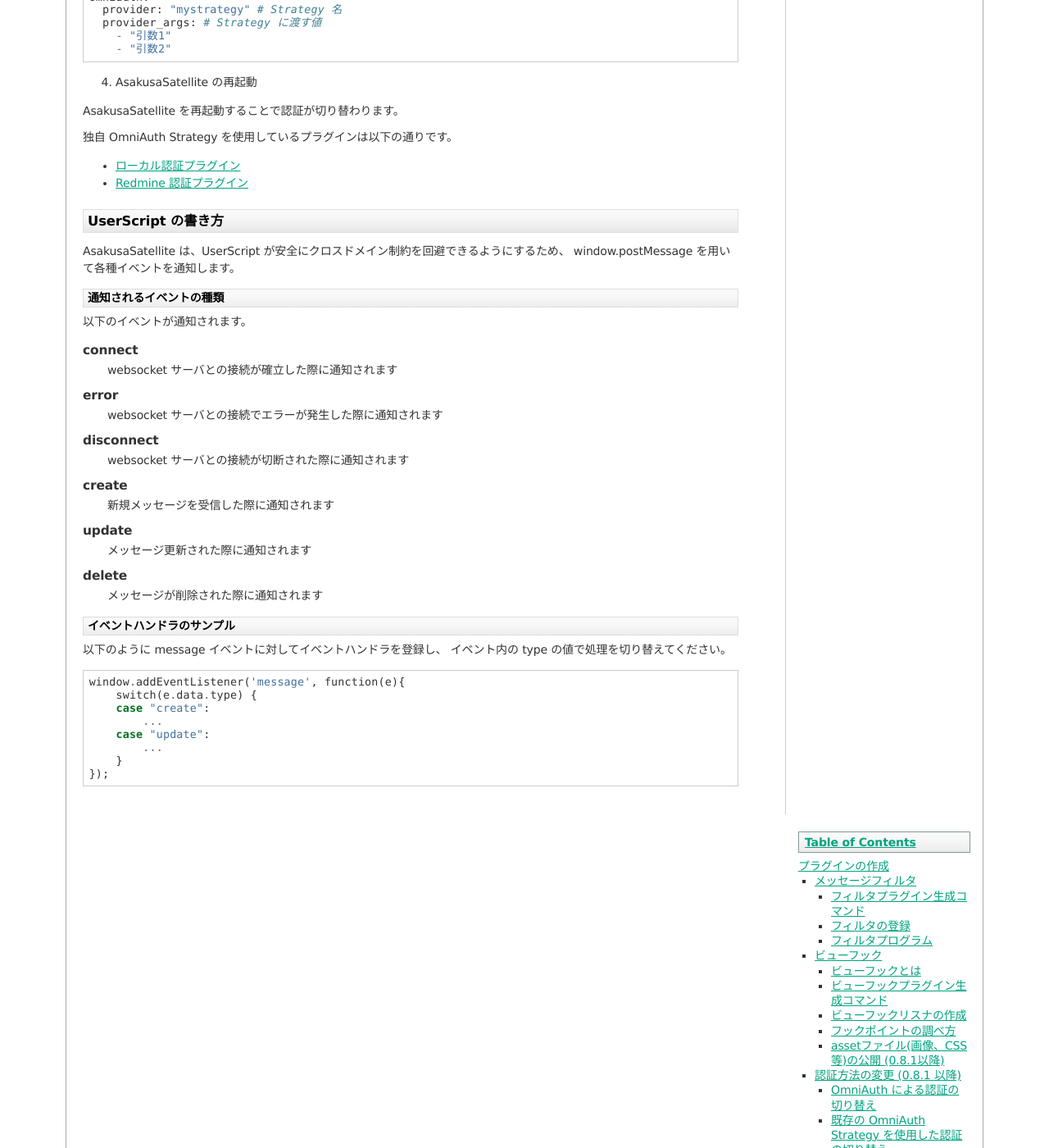
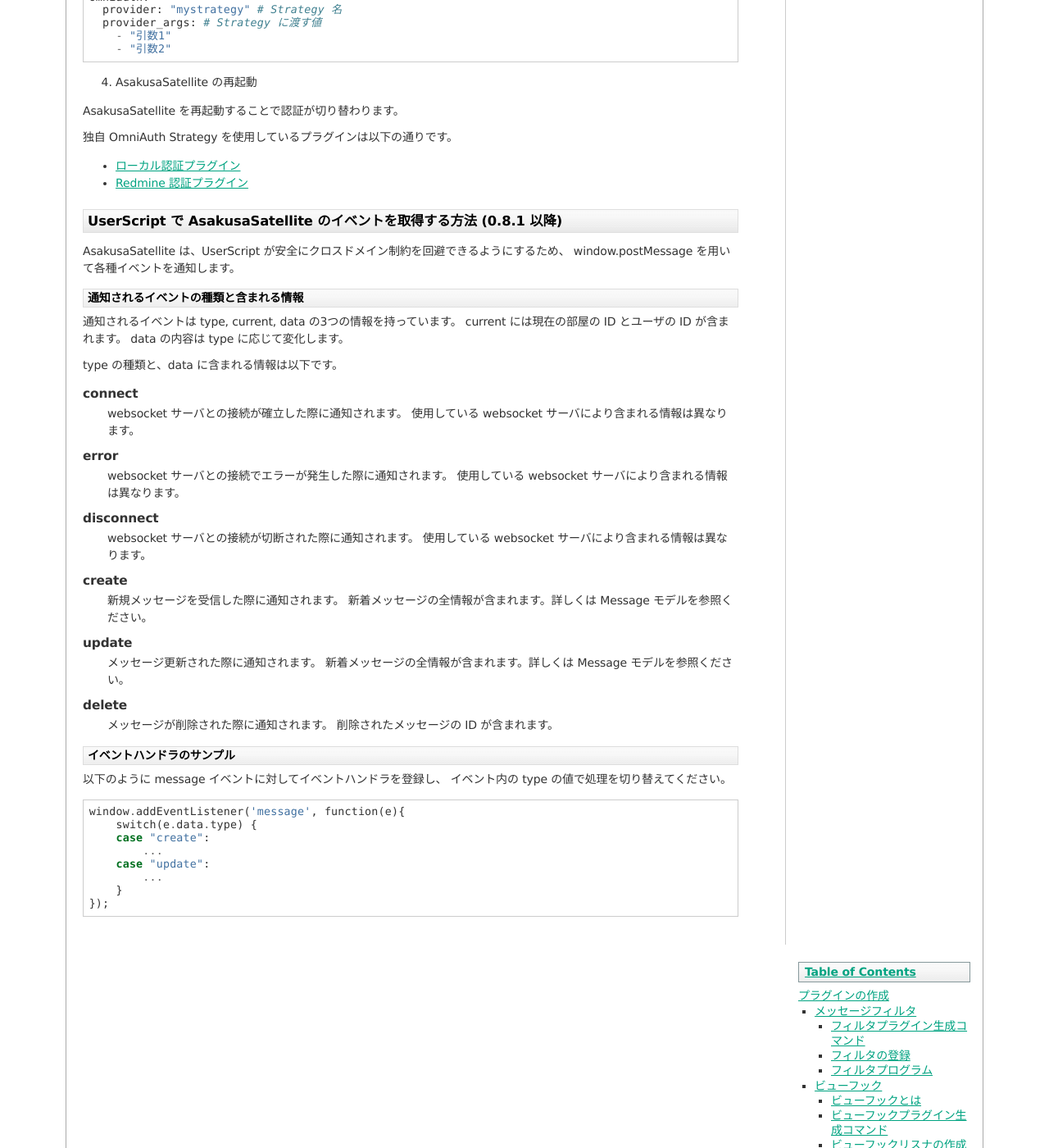
Before and after one commit to codefirst/asakusa-satellite-manual, a Sphinx documentation site: the page built from source/writing-plugins.rst, in a window 1280 px wide and 1400 px high, scrolled down 4642 px. Shown: the whole window at 82% size. Built offline with Sphinx 7.4.7, drawn with Linux system fonts in a browser that asks for light colours; some of the changed text lies outside the part shown.

Commit message:
add data description of postMessaged event

```diff
--- a/source/writing-plugins.rst
+++ b/source/writing-plugins.rst
@@ -322,36 +322,46 @@
 * `ローカル認証プラグイン <https://github.com/codefirst/AsakusaSatellite/tree/master/plugins/as_localauth_plugin>`_
 * `Redmine 認証プラグイン <https://github.com/codefirst/AsakusaSatellite/tree/master/plugins/as_redmineauth_plugin>`_
 
-UserScript の書き方
---------------------------------------
+UserScript で AsakusaSatellite のイベントを取得する方法 (0.8.1 以降)
+----------------------------------------------------------------------------
 
 AsakusaSatellite は、UserScript が安全にクロスドメイン制約を回避できるようにするため、
 window.postMessage を用いて各種イベントを通知します。
 
-通知されるイベントの種類
+通知されるイベントの種類と含まれる情報
 ^^^^^^^^^^^^^^^^^^^^^^^^^^^^^^^^^^^^^^
 
-以下のイベントが通知されます。
+通知されるイベントは type, current, data の3つの情報を持っています。
+current には現在の部屋の ID とユーザの ID が含まれます。
+data の内容は type に応じて変化します。
+
+type の種類と、data に含まれる情報は以下です。
 
 .. glossary::
 
   connect
-    websocket サーバとの接続が確立した際に通知されます
+    websocket サーバとの接続が確立した際に通知されます。
+    使用している websocket サーバにより含まれる情報は異なります。
 
   error
-    websocket サーバとの接続でエラーが発生した際に通知されます
+    websocket サーバとの接続でエラーが発生した際に通知されます。
+    使用している websocket サーバにより含まれる情報は異なります。
 
   disconnect
-    websocket サーバとの接続が切断された際に通知されます
+    websocket サーバとの接続が切断された際に通知されます。
+    使用している websocket サーバにより含まれる情報は異なります。
 
   create
-    新規メッセージを受信した際に通知されます
+    新規メッセージを受信した際に通知されます。
+    新着メッセージの全情報が含まれます。詳しくは Message モデルを参照ください。
 
   update
-    メッセージ更新された際に通知されます
+    メッセージ更新された際に通知されます。
+    新着メッセージの全情報が含まれます。詳しくは Message モデルを参照ください。
 
   delete
-    メッセージが削除された際に通知されます
+    メッセージが削除された際に通知されます。
+    削除されたメッセージの ID が含まれます。
 
 
 イベントハンドラのサンプル
```
